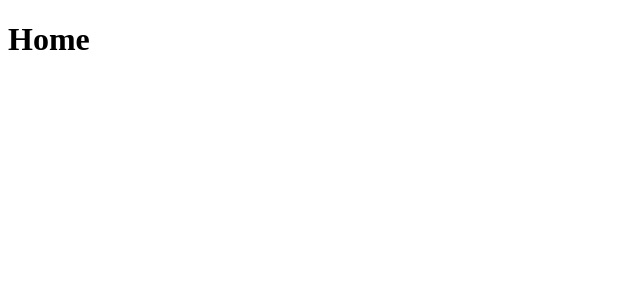
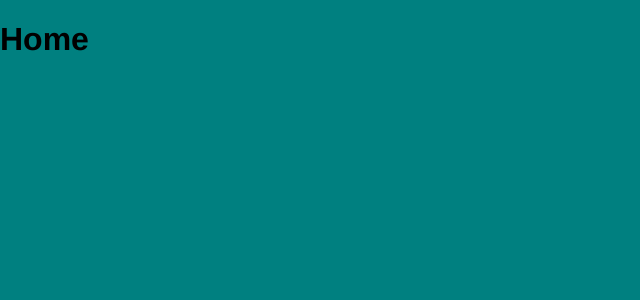
Before and after one commit to ThiagoFdaSLopes/Portfolio, a React (Vite) app in the folder portfolio/: page / in a window 1280 px wide. Shown: the top 300 px of the page, without its empty margins (0-640 px from the left). Built offline with nearby package versions, Linux system fonts and the light colour scheme.

Commit message:
feat: Create GlobalStyles from styled components

```diff
--- a/portfolio/src/main.jsx
+++ b/portfolio/src/main.jsx
@@ -1,9 +1,11 @@
 import React from 'react';
 import ReactDOM from 'react-dom/client';
 import App from './App';
+import GlobalStyle from './styles/globalStyles'
 
 ReactDOM.createRoot(document.getElementById('root')).render(
   <React.StrictMode>
     <App />
+    <GlobalStyle />
   </React.StrictMode>,
 );
--- /dev/null
+++ b/portfolio/src/styles/globalStyles.js
@@ -0,0 +1,12 @@
+import { createGlobalStyle } from 'styled-components';
+
+const GlobalStyle = createGlobalStyle`
+  body {
+    margin: 0;
+    padding: 0;
+    background: teal;
+    font-family: Open-Sans, Helvetica, Sans-Serif;
+  }
+`;
+
+export default GlobalStyle;
--- /dev/null
+++ b/portfolio/src/styles/index.js
@@ -0,0 +1 @@
+import styled from "styled-components";
```
